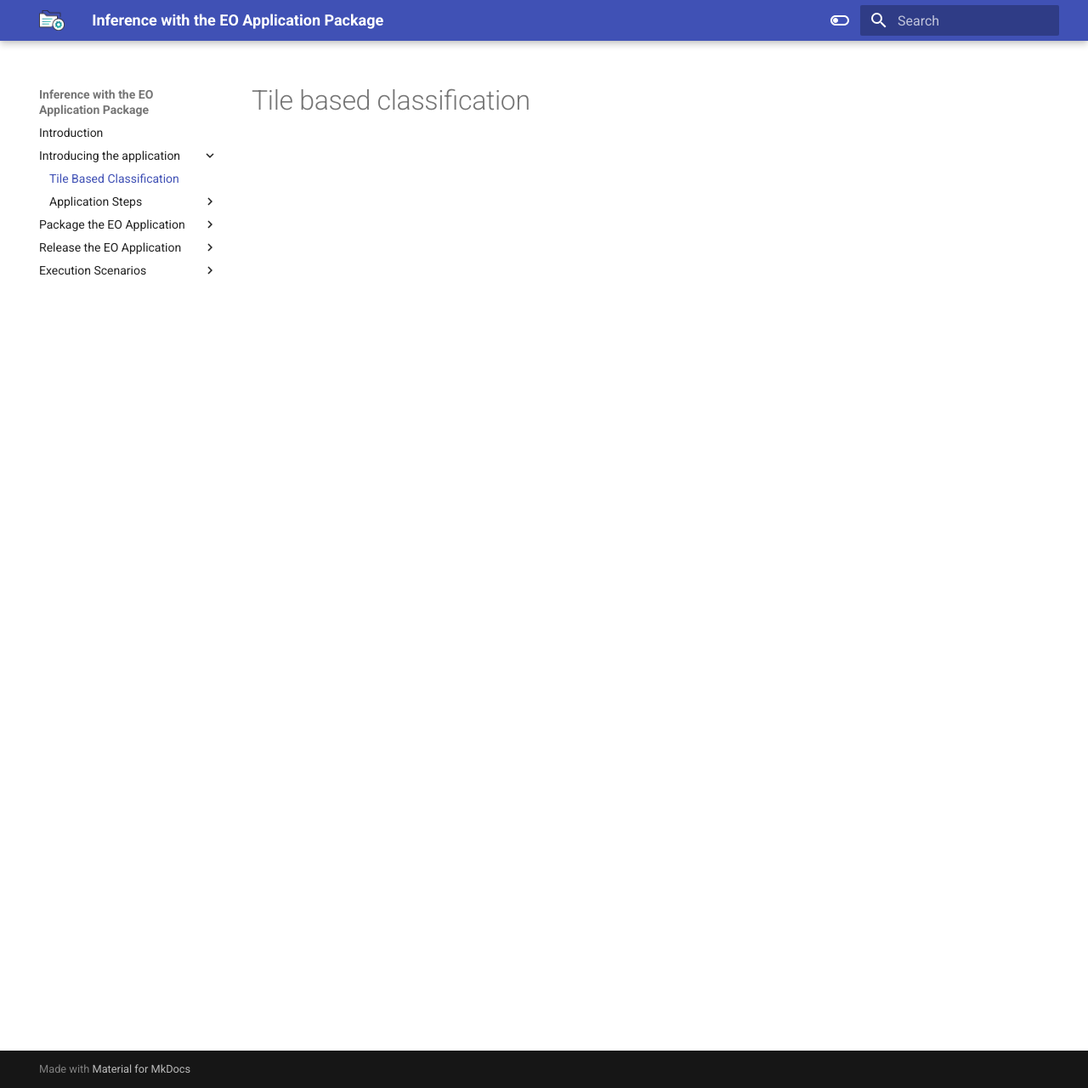
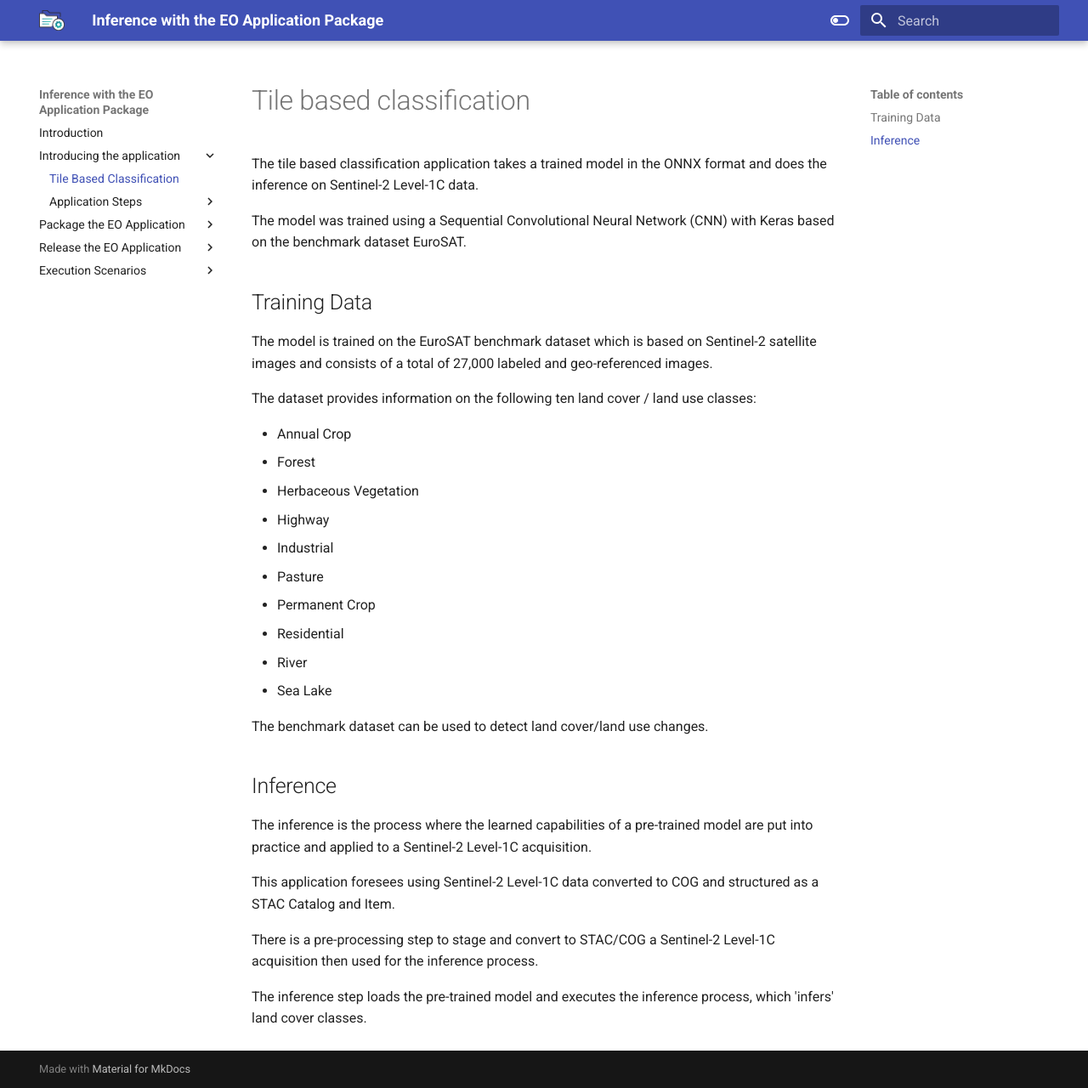
Before and after one commit to eoap/inference-eoap, an MkDocs documentation site: the page built from docs/app/tile-based-classification.md, in a window 1280 px wide and 1280 px high. Shown: the whole window at 85% size. Built offline with MkDocs 1.6.1 and Material for MkDocs 9.7.7, drawn with Linux system fonts in a browser that asks for light colours.

Commit message:
adds doc

```diff
--- a/docs/app/tile-based-classification.md
+++ b/docs/app/tile-based-classification.md
@@ -1 +1,34 @@
 # Tile based classification
+
+The tile based classification application takes a trained model in the ONNX format and does the inference on Sentinel-2 Level-1C data.
+
+The model was trained using a Sequential Convolutional Neural Network (CNN) with Keras based on the benchmark dataset EuroSAT.
+
+## Training Data
+
+The model is trained on the EuroSAT benchmark dataset which is based on Sentinel-2 satellite images and consists of a total of 27,000 labeled and geo-referenced images.
+
+The dataset provides information on the following ten land cover / land use classes:
+
+* Annual Crop
+* Forest
+* Herbaceous Vegetation
+* Highway
+* Industrial
+* Pasture
+* Permanent Crop
+* Residential
+* River
+* Sea Lake
+
+The benchmark dataset can be used to detect land cover/land use changes.
+
+## Inference
+
+The inference is the process where the learned capabilities of a pre-trained model are put into practice and applied to a Sentinel-2 Level-1C acquisition.
+
+This application foresees using Sentinel-2 Level-1C data converted to COG and structured as a STAC Catalog and Item.
+
+There is a pre-processing step to stage and convert to STAC/COG a Sentinel-2 Level-1C acquisition then used for the inference process.
+
+The inference step loads the pre-trained model and executes the inference process, which 'infers' land cover classes.
```
